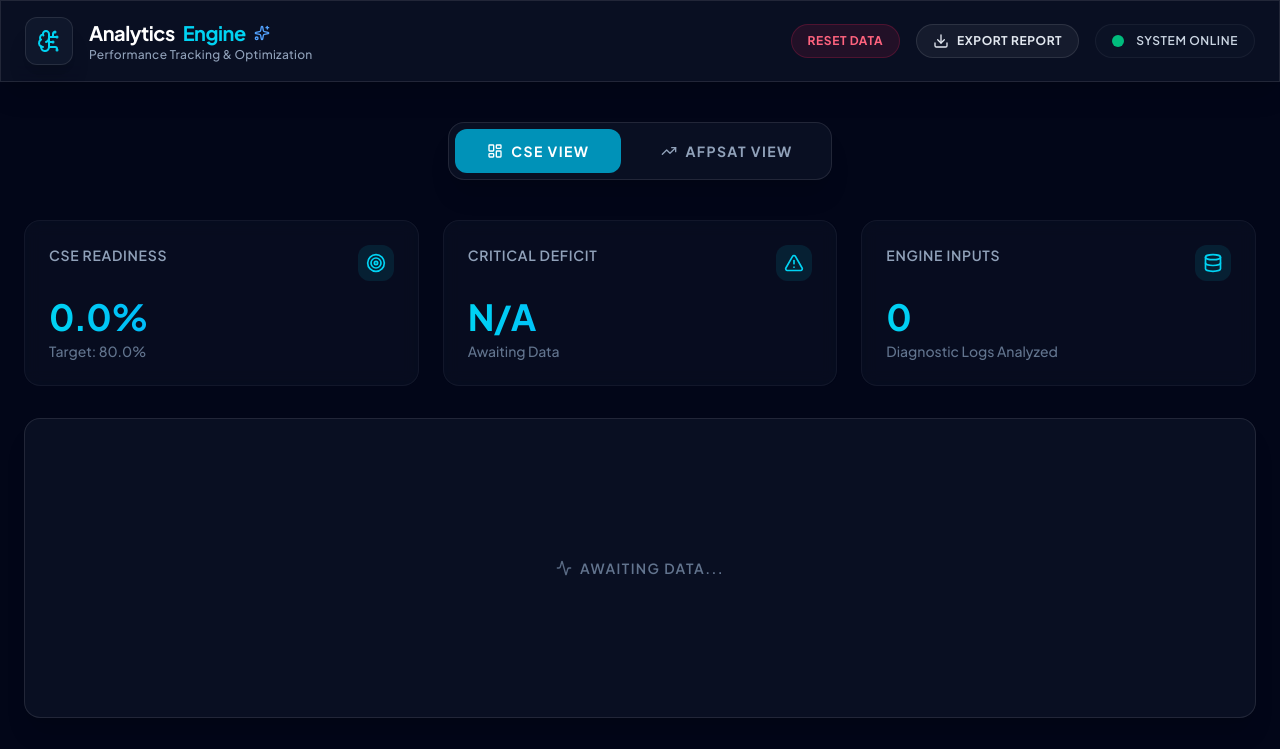
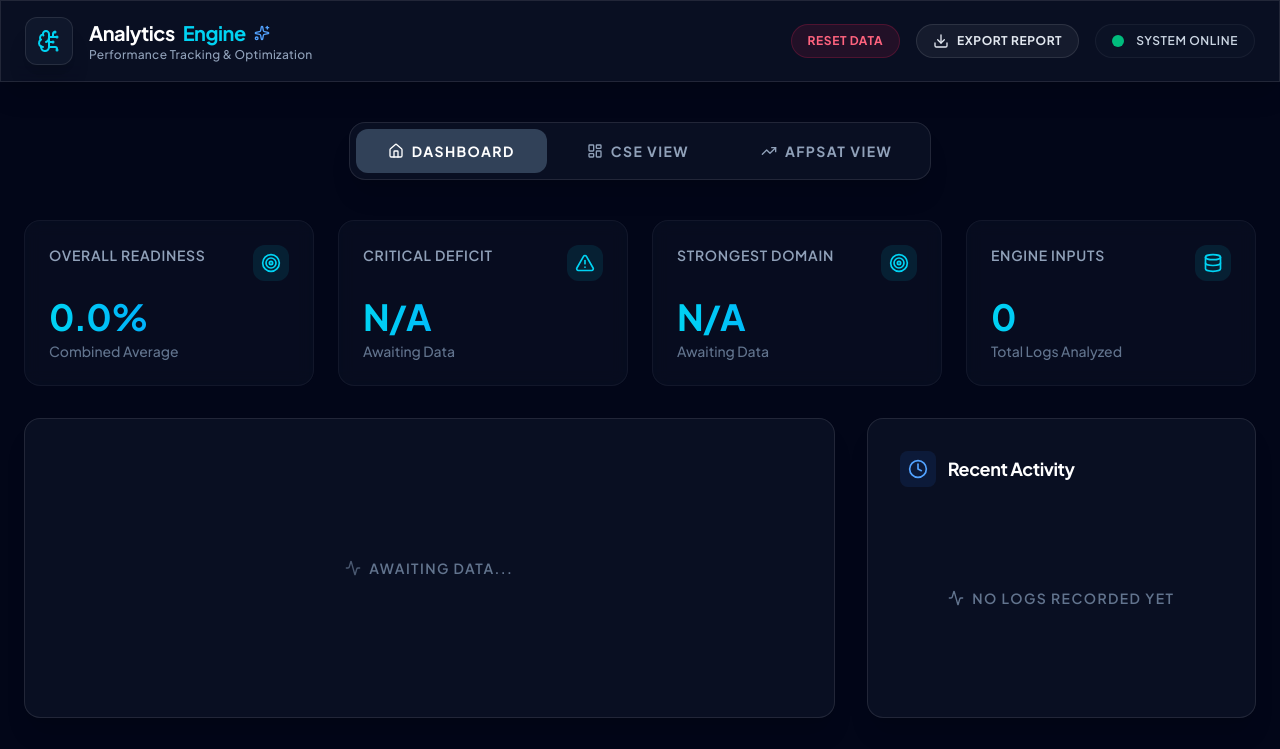
Before and after one commit to Babyama0901/CSE-AFPSAT-Analytics-Progression-Learning-Coach, a React (Vite) app: page / in a window 1280 px wide. Shown: the top 749 px of the page. Built offline with nearby package versions, Linux system fonts and the light colour scheme.

Commit message:
feat: added Global Dashboard view with combined stats and activity feed

```diff
--- a/src/App.tsx
+++ b/src/App.tsx
@@ -1,5 +1,5 @@
 import React, { useState, useMemo, useEffect } from 'react';
-import { BrainCircuit, Activity, Sparkles, LayoutDashboard, TrendingUp, Download } from 'lucide-react';
+import { BrainCircuit, Activity, Sparkles, LayoutDashboard, TrendingUp, Download, Home } from 'lucide-react';
 import { ScoreLog, ExamType, CSE_SUBJECTS, AFPSAT_SUBJECTS } from './types';
 import { calculateAnalytics, generateCoachingPlan } from './utils/analytics';
 import { ScoreEntryForm } from './components/ScoreEntryForm';
@@ -7,13 +7,13 @@ import { StatCard } from './components/StatCard';
 import { MasteryChart } from './components/MasteryChart';
 import { CoachingPanel } from './components/CoachingPanel';
 import { ProgressionChart } from './components/ProgressionChart';
-import { OverallProgressionChart } from './components/OverallProgressionChart';
 import { ExportModal } from './components/ExportModal';
+import { DashboardView } from './components/DashboardView';
 import { generateAnalyticsReport } from './utils/pdfGenerator';
 
 export default function App() {
   const [logs, setLogs] = useState<ScoreLog[]>([]);
-  const [activeTab, setActiveTab] = useState<ExamType>('CSE');
+  const [activeTab, setActiveTab] = useState<'DASHBOARD' | ExamType>('DASHBOARD');
   const [isExportModalOpen, setIsExportModalOpen] = useState(false);
 
   // Load from local storage on mount
@@ -46,21 +46,21 @@ export default function App() {
   const cseAnalytics = useMemo(() => calculateAnalytics(cseLogs, CSE_SUBJECTS), [cseLogs]);
   const afpsatAnalytics = useMemo(() => calculateAnalytics(afpsatLogs, AFPSAT_SUBJECTS), [afpsatLogs]);
 
-  const activeAnalytics = activeTab === 'CSE' ? cseAnalytics : afpsatAnalytics;
-  const activeLogs = activeTab === 'CSE' ? cseLogs : afpsatLogs;
-  const latestLog = useMemo(() => activeLogs[activeLogs.length - 1], [activeLogs]);
+  // For the exam view
+  const currentExamAnalytics = activeTab === 'AFPSAT' ? afpsatAnalytics : cseAnalytics;
+  const currentExamLogs = activeTab === 'AFPSAT' ? afpsatLogs : cseLogs;
+  const latestLog = useMemo(() => currentExamLogs[currentExamLogs.length - 1], [currentExamLogs]);
 
   const coachingPlan = useMemo(() => {
-    return generateCoachingPlan(activeAnalytics.weakestSubject, latestLog);
-  }, [activeAnalytics.weakestSubject, latestLog]);
+    return generateCoachingPlan(currentExamAnalytics.weakestSubject, latestLog);
+  }, [currentExamAnalytics.weakestSubject, latestLog]);
 
   const handleExport = () => {
     generateAnalyticsReport(cseAnalytics, afpsatAnalytics, logs);
   };
 
-  // Calculate macro-level historical readiness
+  // Calculate macro-level historical readiness for the Dashboard
   const historicalReadinessData = useMemo(() => {
-    // Optimization: avoid O(N^2) mapping overhead if not needed, but doing it on useMemo prevents re-renders during typing
     return logs.map((_, index) => {
       const currentLogs = logs.slice(0, index + 1);
       const cseCurrent = currentLogs.filter(l => l.exam === 'CSE' || !l.exam);
@@ -131,6 +131,16 @@ export default function App() {
         <div className="flex justify-center mb-10">
           <div className="glass-panel p-1.5 rounded-2xl inline-flex gap-2">
             <button
+              onClick={() => setActiveTab('DASHBOARD')}
+              className={`px-8 py-3 rounded-xl text-sm font-bold tracking-widest uppercase flex items-center gap-2 ${
+                activeTab === 'DASHBOARD'
+                ? 'bg-slate-700 text-white'
+                : 'text-slate-400 hover:text-slate-200 hover:bg-white/5'
+              }`}
+            >
+              <Home className="w-4 h-4" /> Dashboard
+            </button>
+            <button
               onClick={() => setActiveTab('CSE')}
               className={`px-8 py-3 rounded-xl text-sm font-bold tracking-widest uppercase flex items-center gap-2 ${
                 activeTab === 'CSE'
@@ -153,34 +163,37 @@ export default function App() {
           </div>
         </div>
 
+        {activeTab === 'DASHBOARD' ? (
+          <DashboardView
+            logs={logs}
+            cseAnalytics={cseAnalytics}
+            afpsatAnalytics={afpsatAnalytics}
+            historicalReadinessData={historicalReadinessData}
+          />
+        ) : (
           <div key={activeTab} className="space-y-8">
             {/* Top Stats Row */}
             <div className="grid grid-cols-1 md:grid-cols-3 gap-6">
               <StatCard
                 title={`${activeTab} Readiness`}
-              value={`${activeAnalytics.readinessScore.toFixed(1)}%`}
+                value={`${currentExamAnalytics.readinessScore.toFixed(1)}%`}
                 subtitle="Target: 80.0%"
-              status={activeAnalytics.readinessScore >= 80 ? 'optimal' : (activeAnalytics.readinessScore > 0 ? 'warning' : 'neutral')}
+                status={currentExamAnalytics.readinessScore >= 80 ? 'optimal' : (currentExamAnalytics.readinessScore > 0 ? 'warning' : 'neutral')}
                 icon="readiness"
               />
               <StatCard
                 title="Critical Deficit"
-              value={activeAnalytics.weakestSubject ? activeAnalytics.weakestSubject.subject : 'N/A'}
-              subtitle={activeAnalytics.weakestSubject ? `Mastery: ${activeAnalytics.weakestSubject.latestPercentage.toFixed(1)}%` : 'Awaiting Data'}
-              status={activeAnalytics.weakestSubject ? 'critical' : 'neutral'}
+                value={currentExamAnalytics.weakestSubject ? currentExamAnalytics.weakestSubject.subject : 'N/A'}
+                subtitle={currentExamAnalytics.weakestSubject ? `Mastery: ${currentExamAnalytics.weakestSubject.latestPercentage.toFixed(1)}%` : 'Awaiting Data'}
+                status={currentExamAnalytics.weakestSubject ? 'critical' : 'neutral'}
                 icon="deficit"
               />
               <StatCard
                 title="Engine Inputs"
-              value={activeLogs.length}
+                value={currentExamLogs.length}
                 subtitle="Diagnostic Logs Analyzed"
                 icon="inputs"
               />
-          </div>
-
-          {/* Macro Readiness Graph */}
-          <div>
-            <OverallProgressionChart data={historicalReadinessData} />
             </div>
 
             {/* Input & Coaching Row */}
@@ -195,11 +208,12 @@ export default function App() {
 
             {/* Visualization Row (Progression & Mastery) */}
             <div className="grid grid-cols-1 xl:grid-cols-2 gap-8 pt-2">
-            <ProgressionChart stats={activeAnalytics.subjectStats} exam={activeTab} />
-            <MasteryChart stats={activeAnalytics.subjectStats} />
+              <ProgressionChart stats={currentExamAnalytics.subjectStats} exam={activeTab} />
+              <MasteryChart stats={currentExamAnalytics.subjectStats} />
             </div>
 
           </div>
+        )}
       </main>
 
       {/* Export Modal Overlay */}
--- /dev/null
+++ b/src/components/DashboardView.tsx
@@ -0,0 +1,86 @@
+import React from 'react';
+import { StatCard } from './StatCard';
+import { OverallProgressionChart } from './OverallProgressionChart';
+import { RecentActivityFeed } from './RecentActivityFeed';
+import { ScoreLog, AnalyticsData, SubjectStats } from '../types';
+
+interface DashboardViewProps {
+  logs: ScoreLog[];
+  cseAnalytics: AnalyticsData;
+  afpsatAnalytics: AnalyticsData;
+  historicalReadinessData: any[];
+}
+
+export function DashboardView({ logs, cseAnalytics, afpsatAnalytics, historicalReadinessData }: DashboardViewProps) {
+
+  // Calculate combined readiness
+  let combinedReadiness = 0;
+  let activeExams = 0;
+  if (cseAnalytics.readinessScore > 0) {
+    combinedReadiness += cseAnalytics.readinessScore;
+    activeExams++;
+  }
+  if (afpsatAnalytics.readinessScore > 0) {
+    combinedReadiness += afpsatAnalytics.readinessScore;
+    activeExams++;
+  }
+  const avgReadiness = activeExams > 0 ? combinedReadiness / activeExams : 0;
+
+  // Find overall weakest and strongest across both exams
+  const allWeak = [cseAnalytics.weakestSubject, afpsatAnalytics.weakestSubject].filter(Boolean) as SubjectStats[];
+  const overallWeakest = allWeak.length > 0
+    ? allWeak.reduce((min, cur) => cur.latestPercentage < min.latestPercentage ? cur : min)
+    : null;
+
+  const allStrong = [cseAnalytics.strongestSubject, afpsatAnalytics.strongestSubject].filter(Boolean) as SubjectStats[];
+  const overallStrongest = allStrong.length > 0
+    ? allStrong.reduce((max, cur) => cur.latestPercentage > max.latestPercentage ? cur : max)
+    : null;
+
+  return (
+    <div className="space-y-8">
+      {/* Top Stats Row */}
+      <div className="grid grid-cols-1 md:grid-cols-2 lg:grid-cols-4 gap-6">
+        <StatCard
+          title="Overall Readiness"
+          value={`${avgReadiness.toFixed(1)}%`}
+          subtitle="Combined Average"
+          status={avgReadiness >= 80 ? 'optimal' : (avgReadiness > 0 ? 'warning' : 'neutral')}
+          icon="readiness"
+        />
+        <StatCard
+          title="Critical Deficit"
+          value={overallWeakest ? overallWeakest.subject.replace(' Reasoning', '').replace(' Information', '') : 'N/A'}
+          subtitle={overallWeakest ? `Mastery: ${overallWeakest.latestPercentage.toFixed(1)}%` : 'Awaiting Data'}
+          status={overallWeakest ? 'critical' : 'neutral'}
+          icon="deficit"
+        />
+        <StatCard
+          title="Strongest Domain"
+          value={overallStrongest ? overallStrongest.subject.replace(' Reasoning', '').replace(' Information', '') : 'N/A'}
+          subtitle={overallStrongest ? `Mastery: ${overallStrongest.latestPercentage.toFixed(1)}%` : 'Awaiting Data'}
+          status={overallStrongest ? 'optimal' : 'neutral'}
+          icon="readiness"
+        />
+        <StatCard
+          title="Engine Inputs"
+          value={logs.length}
+          subtitle="Total Logs Analyzed"
+          icon="inputs"
+        />
+      </div>
+
+      {/* Main Charts & Feed */}
+      <div className="grid grid-cols-1 lg:grid-cols-12 gap-8">
+        <div className="lg:col-span-8 flex flex-col">
+          <div className="flex-1">
+            <OverallProgressionChart data={historicalReadinessData} />
+          </div>
+        </div>
+        <div className="lg:col-span-4 flex flex-col">
+          <RecentActivityFeed logs={logs} />
+        </div>
+      </div>
+    </div>
+  );
+}
--- /dev/null
+++ b/src/components/RecentActivityFeed.tsx
@@ -0,0 +1,54 @@
+import React from 'react';
+import { Clock, Activity } from 'lucide-react';
+import { ScoreLog } from '../types';
+import { formatDistanceToNow } from 'date-fns';
+
+interface RecentActivityFeedProps {
+  logs: ScoreLog[];
+}
+
+export function RecentActivityFeed({ logs }: RecentActivityFeedProps) {
+  const recentLogs = [...logs].sort((a, b) => b.timestamp - a.timestamp).slice(0, 5);
+
+  return (
+    <div className="glass-panel p-8 rounded-2xl h-full flex flex-col relative overflow-hidden">
+      <div className="flex items-center gap-3 mb-6">
+        <div className="p-2 bg-blue-500/10 rounded-lg">
+          <Clock className="w-5 h-5 text-blue-400" />
+        </div>
+        <h2 className="text-lg font-bold text-white tracking-tight">Recent Activity</h2>
+      </div>
+
+      {recentLogs.length === 0 ? (
+        <div className="flex-1 flex items-center justify-center py-8">
+          <p className="text-slate-500 font-semibold text-sm uppercase tracking-widest flex items-center gap-2">
+            <Activity className="w-4 h-4" /> No logs recorded yet
+          </p>
+        </div>
+      ) : (
+        <div className="space-y-4">
+          {recentLogs.map((log) => {
+            const percentage = (log.score / log.total) * 100;
+            const isPassing = percentage >= 80;
+
+            return (
+              <div key={log.id} className="flex items-center justify-between p-4 rounded-xl border border-white/5 bg-slate-900/50 hover:bg-slate-800/50 transition-colors">
+                <div className="flex items-center gap-4">
+                  <div className={`w-2 h-2 rounded-full ${isPassing ? 'bg-emerald-500' : 'bg-rose-500'}`} />
+                  <div>
+                    <p className="text-slate-200 font-bold text-sm">{log.subject}</p>
+                    <p className="text-slate-400 text-xs mt-0.5">{log.exam || 'CSE'} • {formatDistanceToNow(log.timestamp, { addSuffix: true })}</p>
+                  </div>
+                </div>
+                <div className="text-right">
+                  <p className="text-white font-mono font-bold">{percentage.toFixed(1)}%</p>
+                  <p className="text-slate-400 text-xs mt-0.5">{log.score} / {log.total}</p>
+                </div>
+              </div>
+            );
+          })}
+        </div>
+      )}
+    </div>
+  );
+}
```
Lines whose indentation alone changed are shown as unchanged.
